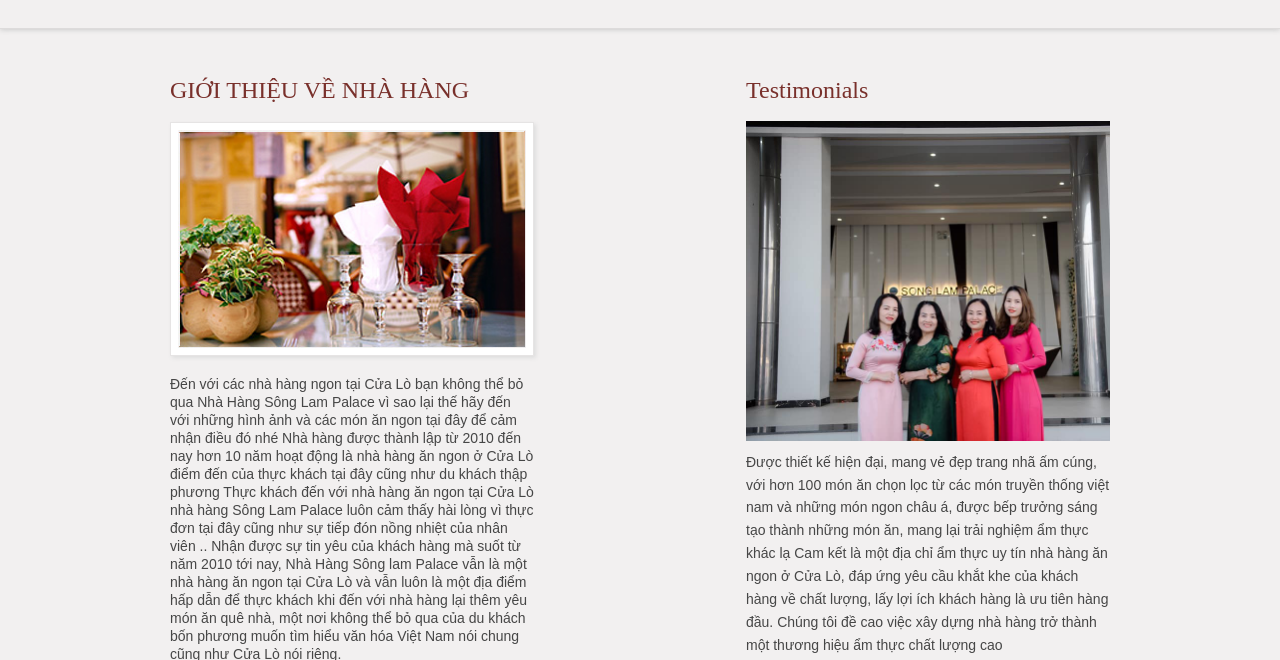
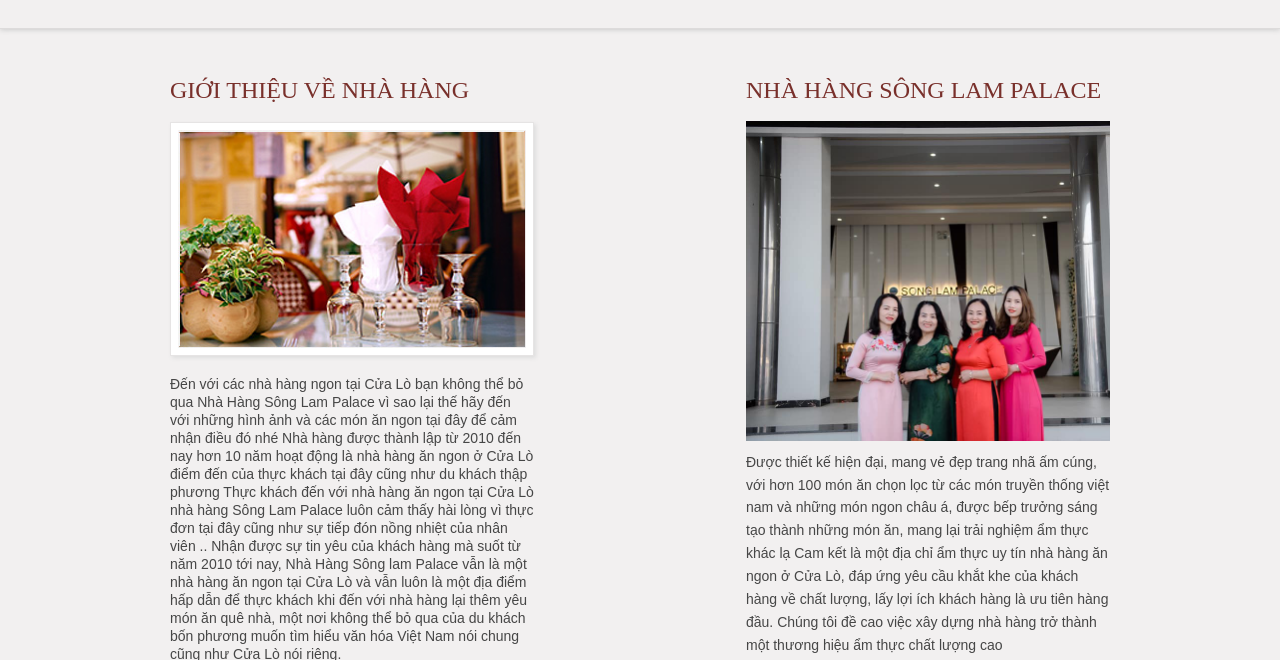
Before and after one commit to songlampalace/songlampalace.github.io, a plain HTML site: page index-1.html in a window 1280 px wide. Shown: the part 141-801 px from the top of the page. Drawn offline with Linux system fonts and the light colour scheme.

Commit message:
Update index-1.html

```diff
--- a/index-1.html
+++ b/index-1.html
@@ -101,7 +101,7 @@ Nhận được sự tin yêu của khách hàng mà suốt từ năm 2010 tới
 	<div class="col-1-5"><div class="wrap-col"><!--empty--></div></div>
     <div class="col-2-5">
 	<div class="wrap-col">
-      <h2>Testimonials</h2>
+      <h2>NHÀ HÀNG SÔNG LAM PALACE</h2>
       <ul class="testimo">
         <li>
           <blockquote>
```
